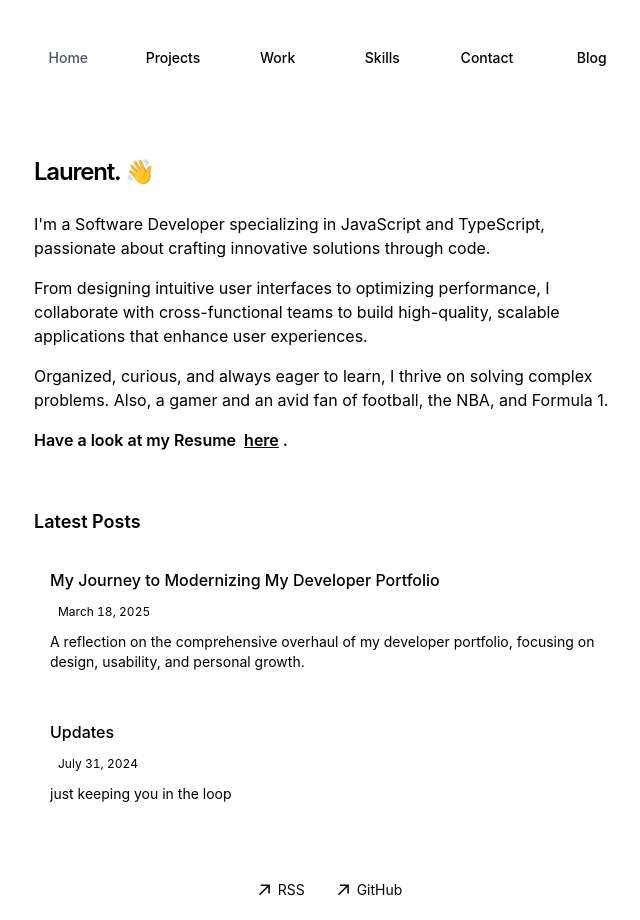
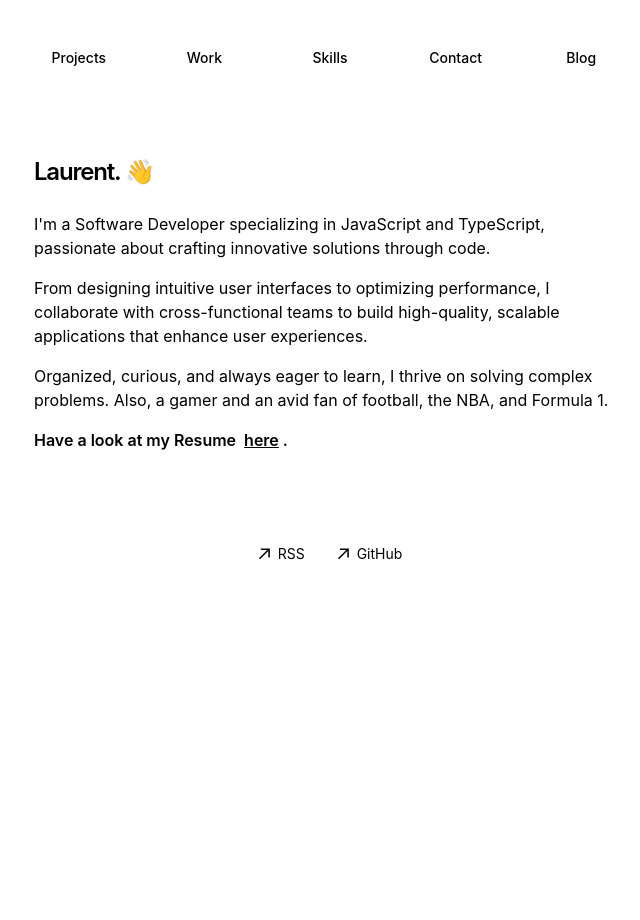
Before and after one commit to laurentcodes/laurent-portfolio-minimal, a Next.js app: page / in a window 1280 px wide. Shown: the whole page, without its empty margins (310-950 px from the left). After the commit the page ends 800 px from the top, so only its background shows below. Built offline with nearby package versions, Linux system fonts and the light colour scheme.

Commit message:
fix: fixes

```diff
--- a/app/page.tsx
+++ b/app/page.tsx
@@ -1,7 +1,5 @@
 import { baseUrl } from 'app/sitemap';
 import { metadata } from 'utils/metadata';
-
-import { BlogPosts } from 'components/posts';
 
 export function generateMetadata() {
 	return metadata({
@@ -49,13 +47,6 @@ export default function Page() {
 						.
 					</p>
 				</div>
-
-				<div className='pt-6'>
-					<h2 className='mb-4 text-lg font-semibold text-black dark:text-white'>
-						Latest Posts
-					</h2>
-					<BlogPosts limit={2} showPagination={false} />
-				</div>
 			</div>
 		</section>
 	);
--- a/components/layout/nav.tsx
+++ b/components/layout/nav.tsx
@@ -33,10 +33,13 @@ export function Navbar() {
 				<nav className='p-2 overflow-x-auto'>
 					<div className='flex flex-row justify-center space-x-1 min-w-full'>
 						{Object.entries(navItems).map(([path, { name }]) => {
-							// Check if the current path matches or starts with the blog path
 							const isActive =
 								pathname === path ||
 								(path === '/blog' && pathname.startsWith('/blog'));
+
+							if (isActive) {
+								return null;
+							}
 
 							return (
 								<Link
@@ -44,11 +47,7 @@ export function Navbar() {
 									href={path}
 									className={`
 										transition-all duration-300 ease-out px-2 py-1.5 md:px-3 md:py-2 text-xs md:text-sm font-medium text-center whitespace-nowrap flex-1 transform hover:scale-105
-										${
-											isActive
-												? 'text-gray-600 dark:text-gray-400'
-												: 'text-black dark:text-white hover:text-gray-600 dark:hover:text-gray-400'
-										}
+										text-black dark:text-white hover:text-gray-600 dark:hover:text-gray-400
 									`}
 								>
 									{name}
```
